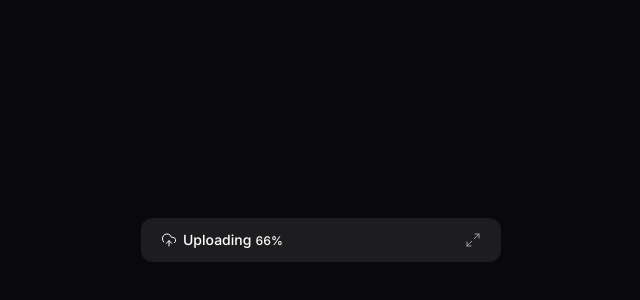
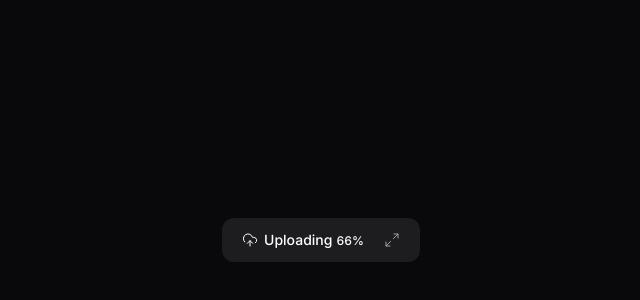
Before and after one commit to christopherldo/upload-widget-web, a React (Vite) app: page / in a window 1280 px wide. Shown: the part 160-460 px from the top of the page, without its empty margins (319-959 px from the left). Built offline with nearby package versions, Linux system fonts and the light colour scheme; the HTML template or start-up script is replaced by a standard one.

Commit message:
feat(upload-widget): add motion animations to components
- Added motion library dependency for animations
- Implemented fade-in animations for upload items and dropzone
- Added spring animation for widget expand/collapse
- Improved minimized button spacing

```diff
--- a/package.json
+++ b/package.json
@@ -14,6 +14,7 @@
     "@radix-ui/react-progress": "^1.1.8",
     "@tailwindcss/vite": "^4.1.17",
     "lucide-react": "^0.556.0",
+    "motion": "^12.23.26",
     "react": "^19.2.0",
     "react-dom": "^19.2.0",
     "react-dropzone": "^14.3.8",
--- a/src/components/upload-widget-dropzone.tsx
+++ b/src/components/upload-widget-dropzone.tsx
@@ -1,4 +1,5 @@
 import { useDropzone } from "react-dropzone";
+import { motion } from "motion/react";
 import CircularProgressBar from "./ui/circular-progress-bar";
 
 export const UploadWidgetDropzone = () => {
@@ -17,7 +18,12 @@ export const UploadWidgetDropzone = () => {
   });
 
   return (
-    <div className="px-3 flex flex-col gap-3">
+    <motion.div
+      className="px-3 flex flex-col gap-3"
+      initial={{ opacity: 0 }}
+      animate={{ opacity: 1 }}
+      transition={{ duration: 0.5 }}
+    >
       <div
         data-active={isDragActive}
         className="cursor-pointer text-zinc-400 bg-black/20 p-5 rounded-lg border border-zinc-700 border-dashed h-32 flex flex-col items-center justify-center gap-1 hover:border-zinc-600 transition-colors data-[active=true]:bg-indigo-500/10 data-[active=true]:border-indigo-500 data-[active=true]:text-indigo-400"
@@ -45,6 +51,6 @@ export const UploadWidgetDropzone = () => {
       <span className="text-xxs text-zinc-400">
         PNG and JPEG files are supported only.
       </span>
-    </div>
+    </motion.div>
   );
 };
--- a/src/components/upload-widget-minimized-button.tsx
+++ b/src/components/upload-widget-minimized-button.tsx
@@ -4,7 +4,7 @@ import { UploadWidgetTitle } from "./upload-widget-title";
 
 export const UploadWidgetMinimizedButton = () => {
   return (
-    <Collapsible.Trigger className="group w-full bg-white/2 py-3 px-5 flex items-center justify-between cursor-pointer">
+    <Collapsible.Trigger className="group w-full bg-white/2 py-3 px-5 flex items-center justify-between cursor-pointer gap-5">
       <UploadWidgetTitle />
 
       <Maximize2
--- a/src/components/upload-widget-upload-item.tsx
+++ b/src/components/upload-widget-upload-item.tsx
@@ -1,10 +1,16 @@
 import { Download, ImageUp, Link2, RefreshCcw, X } from "lucide-react";
 import * as Progress from "@radix-ui/react-progress";
+import { motion } from "motion/react";
 import { Button } from "./ui/button";
 
 export const UploadWidgetUploadItem = () => {
   return (
-    <div className="p-3 rounded-lg flex flex-col gap-3 shadow-shape-content bg-white/2 relative overflow-hidden">
+    <motion.div
+      className="p-3 rounded-lg flex flex-col gap-3 shadow-shape-content bg-white/2 relative overflow-hidden"
+      initial={{ opacity: 0 }}
+      animate={{ opacity: 1 }}
+      transition={{ duration: 0.8 }}
+    >
       <div className="flex flex-col gap-1">
         <span className="text-xs font-medium flex items-center gap-1">
           <ImageUp className="size-3 text-zinc-300" strokeWidth={1.5} />
@@ -50,6 +56,6 @@ export const UploadWidgetUploadItem = () => {
           <span className="sr-only">Cancel upload</span>
         </Button>
       </div>
-    </div>
+    </motion.div>
   );
 };
--- a/src/components/upload-widget.tsx
+++ b/src/components/upload-widget.tsx
@@ -1,16 +1,35 @@
 import * as Collapsible from "@radix-ui/react-collapsible";
+import { motion, useCycle } from "motion/react";
 import { UploadWidgetDropzone } from "./upload-widget-dropzone";
 import { UploadWidgetHeader } from "./upload-widget-header";
 import { UploadWidgetUploadList } from "./upload-widget-upload-list";
-import { useState } from "react";
 import { UploadWidgetMinimizedButton } from "./upload-widget-minimized-button";
 
 export const UploadWidget = () => {
-  const [isWidgetOpen, setIsWidgetOpen] = useState(false);
+  const [isWidgetOpen, toggleWidgetOpen] = useCycle(false, true);
 
   return (
-    <Collapsible.Root onOpenChange={setIsWidgetOpen}>
-      <div className="bg-zinc-900 w-[360px] overflow-hidden rounded-xl shadow-shape">
+    <Collapsible.Root onOpenChange={() => toggleWidgetOpen()}>
+      <motion.div
+        className="bg-zinc-900 overflow-hidden rounded-xl shadow-shape"
+        animate={isWidgetOpen ? "open" : "closed"}
+        variants={{
+          closed: {
+            width: "max-content",
+            height: 44,
+            transition: {
+              type: "spring",
+            },
+          },
+          open: {
+            width: 360,
+            height: "auto",
+            transition: {
+              duration: 0.1,
+            },
+          },
+        }}
+      >
         {!isWidgetOpen && <UploadWidgetMinimizedButton />}
 
         <Collapsible.Content>
@@ -24,7 +43,7 @@ export const UploadWidget = () => {
             <UploadWidgetUploadList />
           </div>
         </Collapsible.Content>
-      </div>
+      </motion.div>
     </Collapsible.Root>
   );
 };
```
Also changed, not shown: 1 other file (tests, documents, lock files or other folders).
